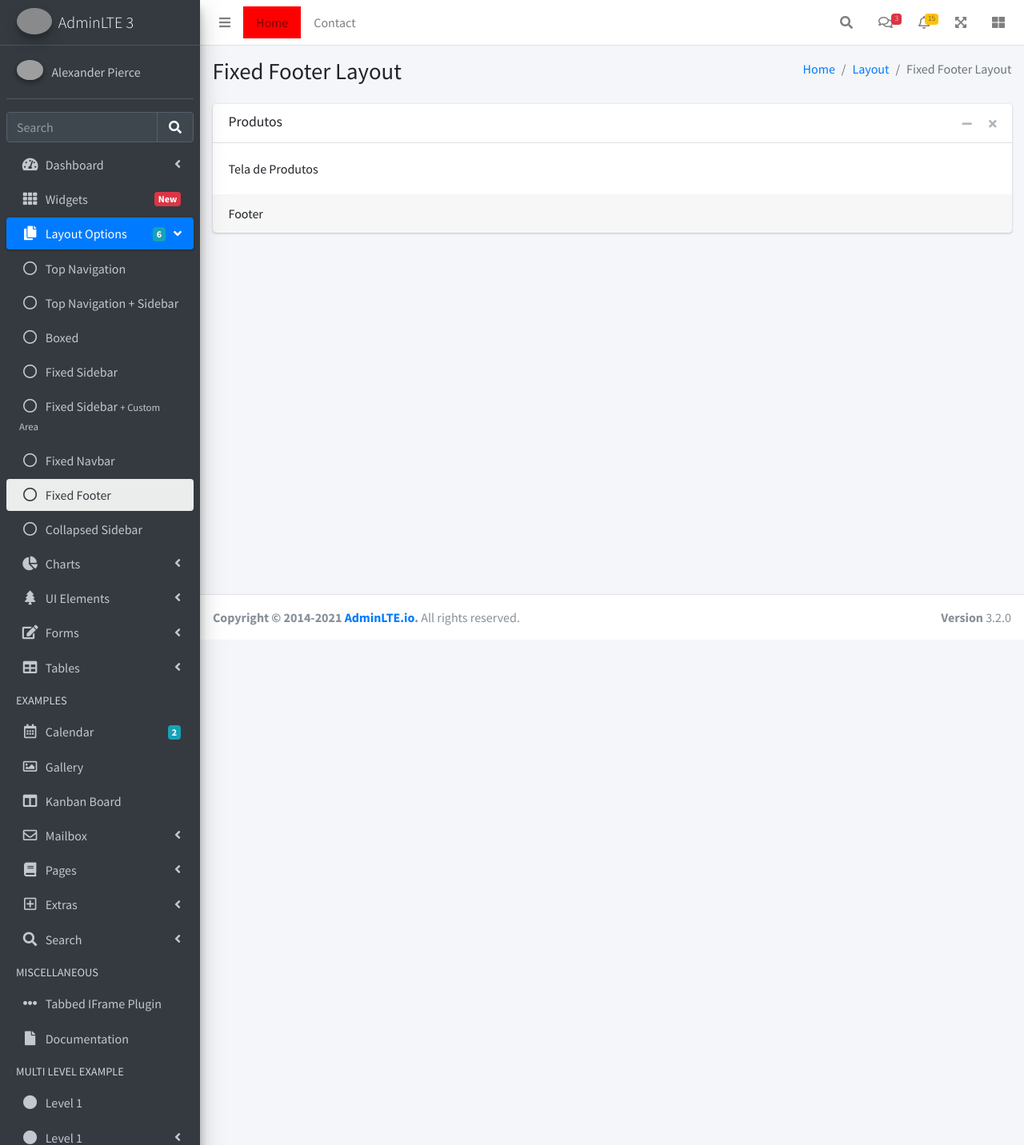
After one commit to paullo-afonso/pweb_restaurante_2023_my, a PHP site: template app/Views/produtos/produtos.view.php in a window 1280 px wide. The commit adds this page. Shown: the top 1432 px of the page at 80% size. Run offline with PHP 8.4, Linux system fonts and the light colour scheme; the template is opened without the code that fills it, so the values that code supplies are empty; some libraries are stand-ins or nearby versions; grey boxes are pictures that could not be loaded.

Commit message:
aula 3 - separando a view do template

```diff
--- a/app/Configs/constantes.php
+++ b/app/Configs/constantes.php
@@ -3,3 +3,6 @@
 defined('APPLICATION_PATH') || define('APPLICATION_PATH',realpath(__DIR__.'/../..'));
 defined('APPLICATION_URL')  || define('APPLICATION_URL', 'http://restaurante.localhost');
 defined('ADMIN_LTE')        || define('ADMIN_LTE',APPLICATION_URL.'/adminlte');
+defined('APP_PATH')         || define('APP_PATH',APPLICATION_PATH.'/app');
+defined('VIEWS_PATH')       || define('VIEWS_PATH',APP_PATH.'/Views');
+defined('TEMPLATES_PATH')   || define('TEMPLATES_PATH',APP_PATH.'/Templates');
--- a/app/templates/main.php
+++ b/app/Templates/main.template.php
@@ -11,6 +11,8 @@
   <link rel="stylesheet" href="<?=ADMIN_LTE?>/plugins/fontawesome-free/css/all.min.css">
   <!-- Theme style -->
   <link rel="stylesheet" href="<?=ADMIN_LTE?>/dist/css/adminlte.min.css">
+  <link rel="stylesheet" href="<?=APPLICATION_URL?>/assets/styles/app.css">
+  <!-- CSS da nossa aplicação -->
 </head>
 <body class="hold-transition sidebar-mini layout-footer-fixed">
 <!-- Site wrapper -->
@@ -23,7 +25,7 @@
         <a class="nav-link" data-widget="pushmenu" href="#" role="button"><i class="fas fa-bars"></i></a>
       </li>
       <li class="nav-item d-none d-sm-inline-block">
-        <a href="../../index3.html" class="nav-link">Home</a>
+        <a href="../../index3.html" class="nav-link teste">Home</a>
       </li>
       <li class="nav-item d-none d-sm-inline-block">
         <a href="#" class="nav-link">Contact</a>
@@ -851,34 +853,9 @@
     <!-- Main content -->
     <section class="content">
       <div class="container-fluid">
-        <div class="row">
-          <div class="col-12">
-            <!-- Default box -->
-            <div class="card">
-              <div class="card-header">
-                <h3 class="card-title">Title</h3>
-
-                <div class="card-tools">
-                  <button type="button" class="btn btn-tool" data-card-widget="collapse" title="Collapse">
-                    <i class="fas fa-minus"></i>
-                  </button>
-                  <button type="button" class="btn btn-tool" data-card-widget="remove" title="Remove">
-                    <i class="fas fa-times"></i>
-                  </button>
-                </div>
-              </div>
-              <div class="card-body">
-                Start creating your amazing application!
-              </div>
-              <!-- /.card-body -->
-              <div class="card-footer">
-                Footer
-              </div>
-              <!-- /.card-footer-->
-            </div>
-            <!-- /.card -->
-          </div>
-        </div>
+      <!-- Início da View -->
+      <?=$view?>
+      <!-- Fim da View -->
       </div>
     </section>
     <!-- /.content -->
@@ -906,7 +883,5 @@
 <script src="<?=ADMIN_LTE?>/plugins/bootstrap/js/bootstrap.bundle.min.js"></script>
 <!-- AdminLTE App -->
 <script src="<?=ADMIN_LTE?>/dist/js/adminlte.min.js"></script>
-<!-- AdminLTE for demo purposes -->
-<script src="<?=ADMIN_LTE?>/dist/js/demo.js"></script>
 </body>
 </html>
--- /dev/null
+++ b/app/Views/produtos/produtos.view.php
@@ -0,0 +1,28 @@
+<div class="row">
+          <div class="col-12">
+            <!-- Default box -->
+            <div class="card">
+              <div class="card-header">
+                <h3 class="card-title">Produtos</h3>
+
+                <div class="card-tools">
+                  <button type="button" class="btn btn-tool" data-card-widget="collapse" title="Collapse">
+                    <i class="fas fa-minus"></i>
+                  </button>
+                  <button type="button" class="btn btn-tool" data-card-widget="remove" title="Remove">
+                    <i class="fas fa-times"></i>
+                  </button>
+                </div>
+              </div>
+              <div class="card-body">
+                Tela de Produtos
+              </div>
+              <!-- /.card-body -->
+              <div class="card-footer">
+                Footer
+              </div>
+              <!-- /.card-footer-->
+            </div>
+            <!-- /.card -->
+          </div>
+        </div>
--- a/public/index.php
+++ b/public/index.php
@@ -3,5 +3,5 @@
 require_once('../app/application.php');
 use Core\View;
 
-$tela = new View('','../app/Templates/main.php');
+$tela = new View('produtos.produtos','main');
 $tela->show();
```
Also changed, not shown: app/Core/view.php (+17 -1 lines), app/Views/home.php (added, +28 -0 lines), app/templates/teste.php (deleted, +0 -11 lines), public/assets/styles/app.css (added).
